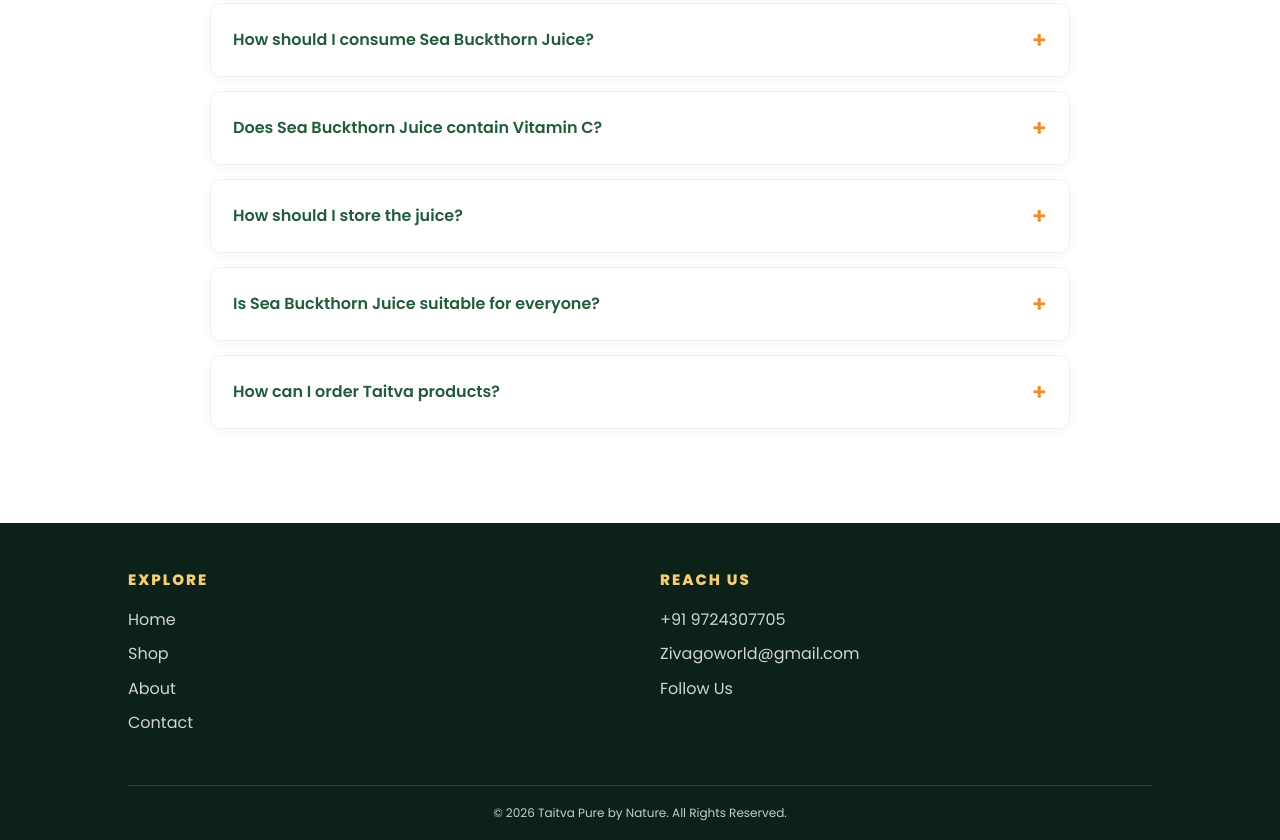
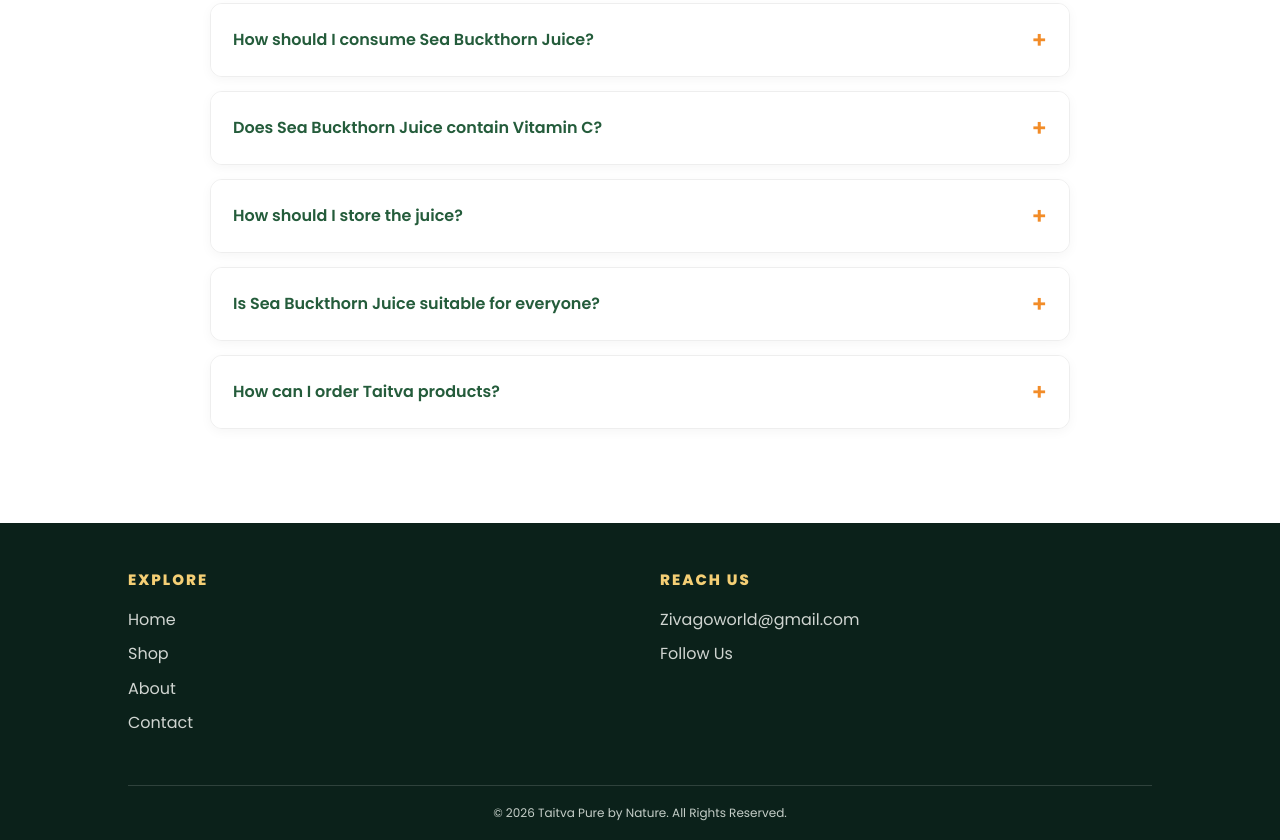
Before and after one commit to ramkarad/zivago-site, a plain HTML site: page about.html in a window 1280 px wide. Shown: the part 1485-2325 px from the top of the page. Drawn offline with Linux system fonts and the light colour scheme.

Commit message:
Update about.html

```diff
--- a/about.html
+++ b/about.html
@@ -467,10 +467,7 @@
 
         <h3>REACH US</h3>
 
-        <a href="https://wa.me/919724307705"
-       target="_blank" rel="noopener">
-      +91 9724307705
-    </a>
+
 
         <a href="mailto:sandeepyadav334002@gmail.com">
           Zivagoworld@gmail.com
```
